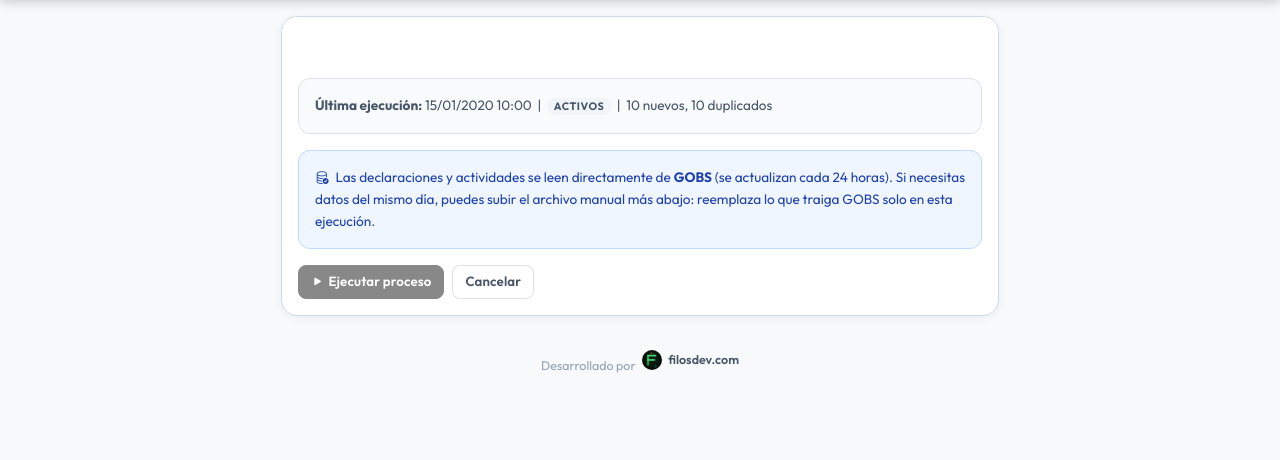
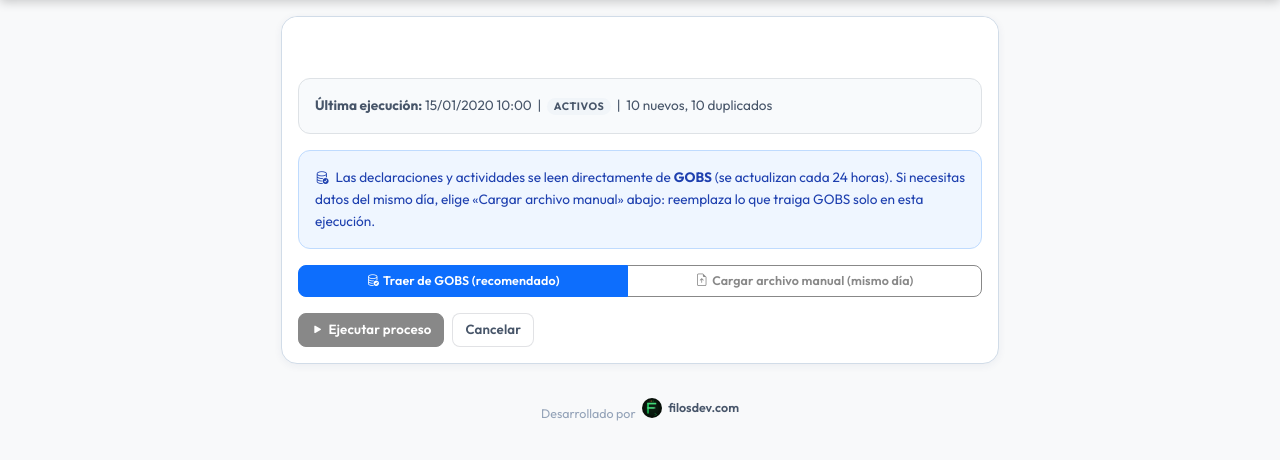
Before and after one commit to Brianfilos/conciliaciones, a Django app: template templates/etl/ejecutar.html in a window 1280 px wide. Shown: the part 60-520 px from the top of the page. Run offline with Django 5.2, Linux system fonts and the light colour scheme; the template is opened without the code that fills it: most values are stand-ins (such as "Sample title", 1, 10 or a date in 2020); grey boxes marked "Sample" are stand-in pictures; some web fonts are replaced.

Commit message:
Ejecutar proceso: selector GOBS/Manual en vez de mostrar los dos bloques a la vez
Con GOBS y el cargue manual opcional (Copacabana) visibles al mismo tiempo,
la pantalla confundía cuál usar. Ahora un selector tipo botón (GOBS por
defecto) muestra solo el bloque correspondiente; el archivo de CXC sigue
siempre visible porque no depende de esa elección.

Co-Authored-By: Claude Sonnet 5 <noreply@anthropic.com>

```diff
--- a/templates/etl/ejecutar.html
+++ b/templates/etl/ejecutar.html
@@ -28,20 +28,52 @@
             Las declaraciones y actividades se leen directamente de <strong>GOBS</strong>
             (se actualizan cada 24 horas).
             {% if form.permite_manual_con_gobs %}
-            Si necesitas datos del mismo día, puedes subir el archivo manual más abajo: reemplaza
+            Si necesitas datos del mismo día, elige «Cargar archivo manual» abajo: reemplaza
             lo que traiga GOBS solo en esta ejecución.
             {% else %}
             Solo debes subir el archivo de CXC.
             {% endif %}
           </div>
           {% endif %}
+
+          {% if form.permite_manual_con_gobs %}
+          <div class="mb-3">
+            <div class="btn-group w-100" role="group" aria-label="Origen de declaraciones y actividades">
+              <input type="radio" class="btn-check" name="modo_carga" id="modo-gobs" checked onchange="cambiarModoCarga('gobs')">
+              <label class="btn btn-outline-primary btn-sm" for="modo-gobs">
+                <i class="bi bi-database-check me-1"></i>Traer de GOBS (recomendado)
+              </label>
+              <input type="radio" class="btn-check" name="modo_carga" id="modo-manual" onchange="cambiarModoCarga('manual')">
+              <label class="btn btn-outline-primary btn-sm" for="modo-manual">
+                <i class="bi bi-file-earmark-arrow-up me-1"></i>Cargar archivo manual (mismo día)
+              </label>
+            </div>
+          </div>
+          {% endif %}
+
           {% for field in form %}
+            {% if field.name == "declaraciones" or field.name == "actividades" %}
+          <div class="mb-3 campo-manual" {% if form.permite_manual_con_gobs %}hidden{% endif %}>
+            <label class="form-label fw-semibold small">{{ field.label }}</label>
+            {{ field }}
+            {% if field.help_text %}<div class="form-text">{{ field.help_text }}</div>{% endif %}
+            {% for error in field.errors %}<div class="text-danger small">{{ error }}</div>{% endfor %}
+          </div>
+            {% elif field.name == "fecha_desde" or field.name == "fecha_hasta" %}
+          <div class="mb-3 campo-gobs">
+            <label class="form-label fw-semibold small">{{ field.label }}</label>
+            {{ field }}
+            {% if field.help_text %}<div class="form-text">{{ field.help_text }}</div>{% endif %}
+            {% for error in field.errors %}<div class="text-danger small">{{ error }}</div>{% endfor %}
+          </div>
+            {% else %}
           <div class="mb-3">
             <label class="form-label fw-semibold small">{{ field.label }}</label>
             {{ field }}
             {% if field.help_text %}<div class="form-text">{{ field.help_text }}</div>{% endif %}
             {% for error in field.errors %}<div class="text-danger small">{{ error }}</div>{% endfor %}
           </div>
+            {% endif %}
           {% endfor %}
           <div class="d-flex gap-2 mt-3">
             <button type="submit" class="btn btn-primary" id="btn-ejecutar">
@@ -80,6 +112,11 @@
 {% endblock %}
 {% block extra_js %}
 <script>
+function cambiarModoCarga(modo) {
+  var esGobs = modo === 'gobs';
+  document.querySelectorAll('.campo-gobs').forEach(function (el) { el.hidden = !esGobs; });
+  document.querySelectorAll('.campo-manual').forEach(function (el) { el.hidden = esGobs; });
+}
 document.getElementById("ejecutar-form").addEventListener("submit", function(){
   var btn = document.getElementById("btn-ejecutar");
   btn.disabled = true;
```
